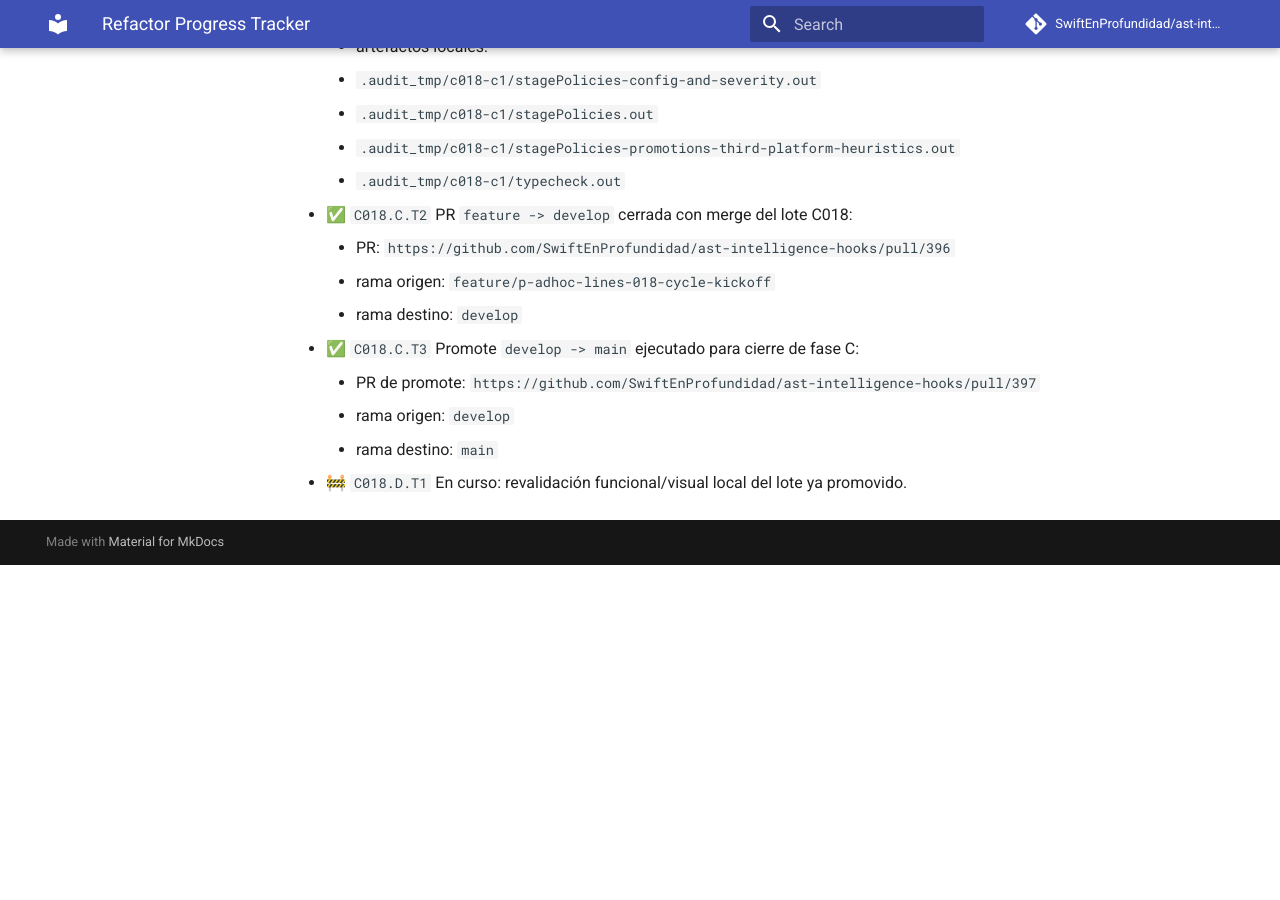
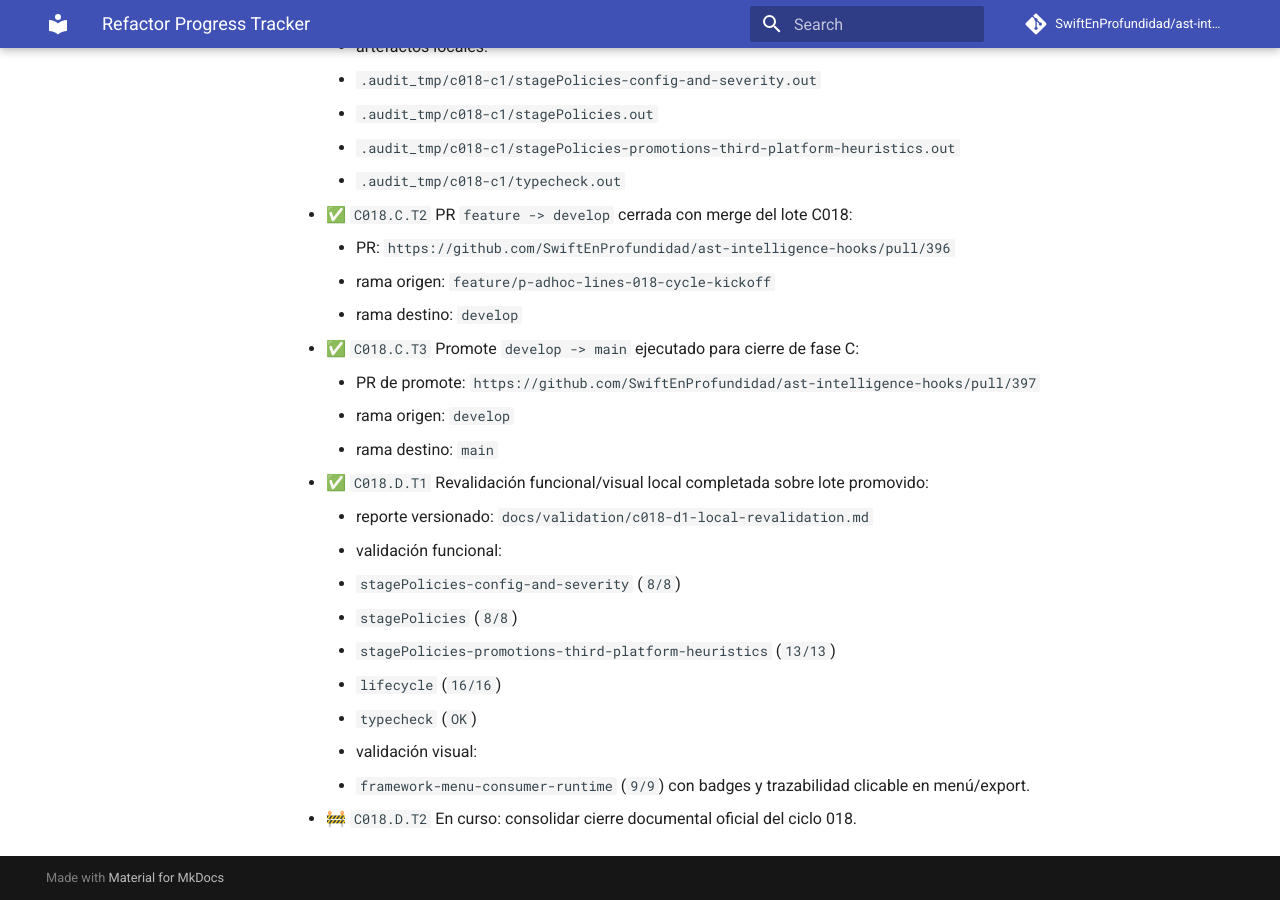
Before and after one commit to SwiftEnProfundidad/ast-intelligence-hooks, an MkDocs documentation site: the page built from docs/REFRACTOR_PROGRESS.md, in a window 1280 px wide and 900 px high, scrolled down 13182 px. Built offline with MkDocs 1.6.1 and Material for MkDocs 9.7.7, drawn with Linux system fonts in a browser that asks for light colours; comment, search, counter and statistics services are not loaded; before the commit the page ends 13747 px from its top, so only the background shows below that.

Commit message:
docs: cerrar C018.D.T1 con revalidación funcional y visual

```diff
--- a/docs/REFRACTOR_PROGRESS.md
+++ b/docs/REFRACTOR_PROGRESS.md
@@ -385,4 +385,14 @@ Plan base visible para seguimiento previo y durante la implementacion.
     - PR de promote: `https://github.com/SwiftEnProfundidad/ast-intelligence-hooks/pull/397`
     - rama origen: `develop`
     - rama destino: `main`
-  - 🚧 `C018.D.T1` En curso: revalidación funcional/visual local del lote ya promovido.
+  - ✅ `C018.D.T1` Revalidación funcional/visual local completada sobre lote promovido:
+    - reporte versionado: `docs/validation/c018-d1-local-revalidation.md`
+    - validación funcional:
+      - `stagePolicies-config-and-severity` (`8/8`)
+      - `stagePolicies` (`8/8`)
+      - `stagePolicies-promotions-third-platform-heuristics` (`13/13`)
+      - `lifecycle` (`16/16`)
+      - `typecheck` (`OK`)
+    - validación visual:
+      - `framework-menu-consumer-runtime` (`9/9`) con badges y trazabilidad clicable en menú/export.
+  - 🚧 `C018.D.T2` En curso: consolidar cierre documental oficial del ciclo 018.
```
Also changed, not shown: docs/ENTERPRISE_EXECUTION_CYCLE_018.md (+3 -3 lines), docs/validation/c018-d1-local-revalidation.md (added, +47 -0 lines).
